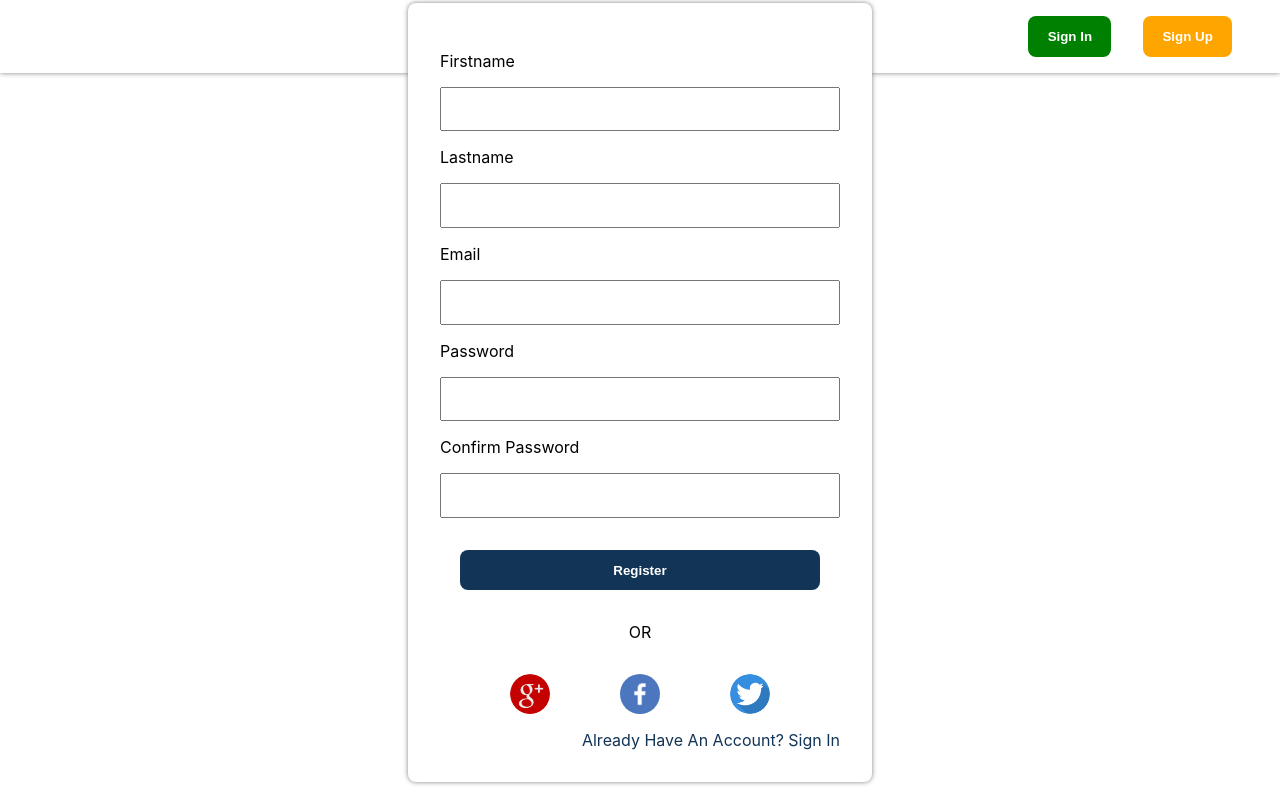
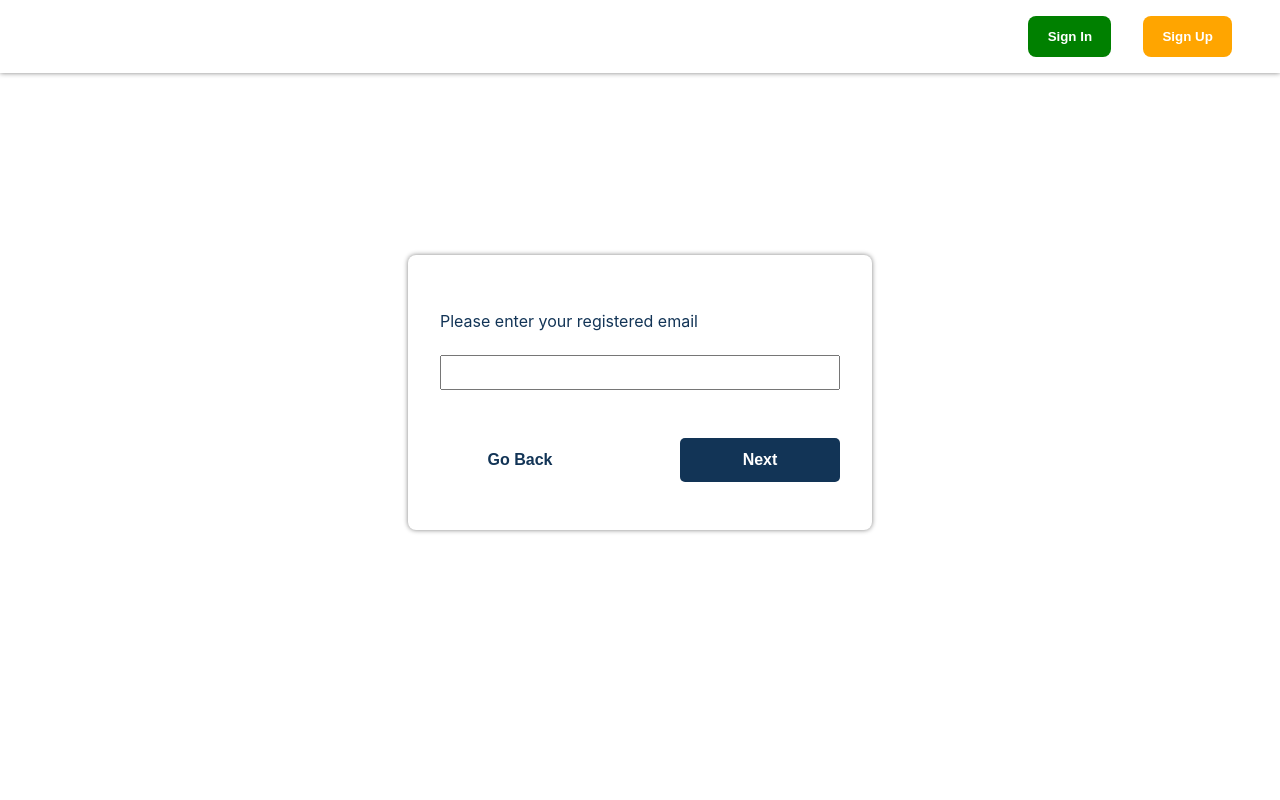
Before and after one commit to den-ganapathy/react-login, a React (Create React App) app: page /forgot-password in a window 1280 px wide. Built offline with nearby package versions, Linux system fonts and the light colour scheme.

Commit message:
forgot password setup

```diff
--- a/src/Pages/AuthenticatedLanding.jsx
+++ b/src/Pages/AuthenticatedLanding.jsx
@@ -1,14 +1,14 @@
-import React, { useState } from "react";
-import Home from "./../Pages/Home";
-// import SignIn from "./../Pages/SignIn";
-import { BrowserRouter as Router, Route } from "react-router-dom";
+// import React, { useState } from "react";
+// import Home from "./../Pages/Home";
+// // import SignIn from "./../Pages/SignIn";
+// import { BrowserRouter as Router, Route } from "react-router-dom";
 
-const AuthenticatedLanding = () => {
-  return (
-    <Router>
-      <Route path="/" exact component={Home} />
-    </Router>
-  );
-};
+// const AuthenticatedLanding = () => {
+//   return (
+//     <Router>
+//       <Route path="/" exact component={Home} />
+//     </Router>
+//   );
+// };
 
-export default AuthenticatedLanding;
+// export default AuthenticatedLanding;
--- /dev/null
+++ b/src/components/ForgotPassword.jsx
@@ -0,0 +1,135 @@
+import React, { useState } from "react";
+import { useHistory } from "react-router-dom";
+
+import { ForgotpasswordWrapper } from "./../styles/forgotpasswordStyles";
+
+const ForgotPassword = () => {
+  const [submitEmail, setSubmitEmail] = useState(false);
+  const [submitOtp, setSubmitOtp] = useState(false);
+  const [submitPassword, setSubmitPassword] = useState(false);
+
+  const [otp, setOtp] = useState("");
+  const [formData, setFormData] = useState({
+    email: "",
+    password: "",
+  });
+  const history = useHistory();
+
+  const handleSubmit = () => {
+    setSubmitOtp(true);
+    setSubmitEmail(false);
+  };
+
+  console.log(formData);
+
+  const handleConfirm = () => {
+    if (formData.password === formData.confirmpassword) {
+      setSubmitPassword(true);
+      setSubmitOtp(false);
+    }
+  };
+  const handleNext = () => {
+    setSubmitEmail(true);
+    setSubmitOtp(false);
+  };
+  const handleLogin = () => {
+    if (submitPassword) {
+      history.push("/register");
+    }
+  };
+
+  const handleBack = () => {
+    if (submitPassword) {
+      setSubmitPassword(false);
+      setSubmitOtp(true);
+    } else if (submitOtp) {
+      setSubmitOtp(false);
+      setSubmitEmail(true);
+    } else if (submitEmail) {
+      setSubmitOtp(false);
+      setSubmitEmail(false);
+    } else {
+      history.push("/register");
+    }
+  };
+
+  const handleChange = (e) => {
+    setFormData({ ...formData, [e.target.id]: e.target.value });
+  };
+
+  return (
+    <ForgotpasswordWrapper>
+      <div className="fp-container">
+        <div className="fp-title">
+          {submitEmail
+            ? "Please enter the OTP"
+            : submitOtp || submitPassword
+            ? ""
+            : "Please enter your registered email"}
+        </div>
+        {!submitEmail && !submitOtp && !submitPassword && (
+          <input
+            id="email"
+            type="text"
+            className="fp-textbox"
+            onChange={(e) => handleChange(e)}
+            required
+          ></input>
+        )}
+        {submitEmail && (
+          <input type="text" className="fp-textbox" required></input>
+        )}
+        {submitOtp && (
+          <>
+            <input
+              id="password"
+              type="text"
+              className="fp-textbox"
+              onChange={(e) => handleChange(e)}
+              required
+            ></input>
+            <input
+              id="confirmpassword"
+              type="text"
+              className="fp-textbox"
+              onChange={(e) => handleChange(e)}
+            ></input>
+          </>
+        )}
+        {submitPassword && (
+          <div className="congratulations-text">
+            {" "}
+            Congratulations, Your Password has been changed Successfully
+          </div>
+        )}
+        <div className="fp-button">
+          <button className="fb-button-back" onClick={() => handleBack()}>
+            Go Back
+          </button>
+          <button
+            className="fb-button-next"
+            onClick={
+              submitPassword
+                ? () => history.push("/register")
+                : submitOtp
+                ? () => handleConfirm()
+                : submitEmail
+                ? () => handleSubmit()
+                : () => handleNext()
+            }
+          >
+            {submitPassword
+              ? "Login"
+              : submitOtp
+              ? "Confirm Changes"
+              : submitEmail
+              ? "Submit Otp"
+              : "Next"}
+          </button>
+        </div>
+      </div>
+    </ForgotpasswordWrapper>
+  );
+};
+
+export default ForgotPassword;
--- a/src/components/Login.jsx
+++ b/src/components/Login.jsx
@@ -12,7 +12,7 @@ import { signin, signUp } from "./../actions/auth";
 
 function Login() {
   const [formData, setFormData] = useState({});
-  const [signIn, setSignIn] = useState(false);
+  const [signIn, setSignIn] = useState(true);
   const history = useHistory();
   const dispatch = useDispatch();
   const setActivePage = useContext(PageContext);
--- a/src/root/ProtectedRoutes.jsx
+++ b/src/root/ProtectedRoutes.jsx
@@ -1,12 +1,12 @@
-import React from "react";
-import SignIn from "../Pages/SignIn";
+// import React from "react";
+// import SignIn from "../Pages/SignIn";
 
-const ProtectedRoute = ({
-  component: Component,
-  isAuthenticated,
-  ...props
-}) => {
-  return false ? <Component {...props} /> : <SignIn {...props} />;
-};
+// const ProtectedRoute = ({
+//   component: Component,
+//   isAuthenticated,
+//   ...props
+// }) => {
+//   return false ? <Component {...props} /> : <SignIn {...props} />;
+// };
 
-export default ProtectedRoute;
+// export default ProtectedRoute;
--- a/src/root/Routes.jsx
+++ b/src/root/Routes.jsx
@@ -1,9 +1,11 @@
 import React, { useState } from "react";
-import { BrowserRouter as Router } from "react-router-dom";
+import { BrowserRouter as Router, Route } from "react-router-dom";
 import ProtectedRoute from "./ProtectedRoutes";
 import SignIn from "../Pages/SignIn";
 import AuthenticatedLanding from "../Pages/AuthenticatedLanding";
+import Home from "./../Pages/Home";
 import Header from "./../components/Header";
+import ForgotPassword from "../components/ForgotPassword";
 
 export const PageContext = React.createContext();
 
@@ -14,12 +16,14 @@ const Routes = () => {
     <PageContext.Provider value={setActivepage}>
       <Router>
         <Header activepage={activepage} />
-        <ProtectedRoute
+        {/* <ProtectedRoute
           path="/*"
           component={AuthenticatedLanding}
           setActivepage={setActivepage}
-        />
-        {/* <SignIn path="/register" /> */}
+        /> */}
+        <Route exact path="/forgot-password" component={ForgotPassword} />
+        <Route exact path="/" component={Home} />
+        <Route exact path="/register" component={SignIn} />
       </Router>
     </PageContext.Provider>
   );
--- /dev/null
+++ b/src/styles/forgotpasswordStyles.js
@@ -0,0 +1,59 @@
+import styled from "styled-components";
+
+export const ForgotpasswordWrapper = styled.div`
+  display: flex;
+  width: 100vw;
+  height: 80vh;
+  justify-content: center;
+  align-items: center;
+  .fp-container {
+    border-radius: 0.5rem;
+    width: 25rem;
+    display: flex;
+    flex-direction: column;
+    padding: 2rem;
+    box-shadow: 0 0 5px grey;
+    background-color: white;
+    .fp-title {
+      color: #123456;
+      padding: 1.5rem 0;
+    }
+    .fp-textbox {
+      padding: 0.5rem;
+    }
+    .congratulations-text {
+      font-size: 1.3rem;
+      color: #123456;
+    }
+    .fp-button {
+      display: flex;
+      justify-content: space-between;
+      margin: 3rem 0 1rem 0;
+
+      .fb-button-back {
+        flex: 0 0 40%;
+        border: none;
+        color: #123456;
+        background-color: white;
+        padding: 0.5rem 0;
+        cursor: pointer;
+        font-weight: bold;
+        font-size: 1rem;
+      }
+      .fb-button-next {
+        flex: 0 0 40%;
+        border: none;
+        border-radius: 5px;
+        padding: 0.8rem 0;
+        cursor: pointer;
+        background-color: #123456;
+        color: white;
+        font-weight: bold;
+        font-size: 1rem;
+        :hover {
+          opacity: 0.9;
+        }
+      }
+    }
+  }
+`;
```
